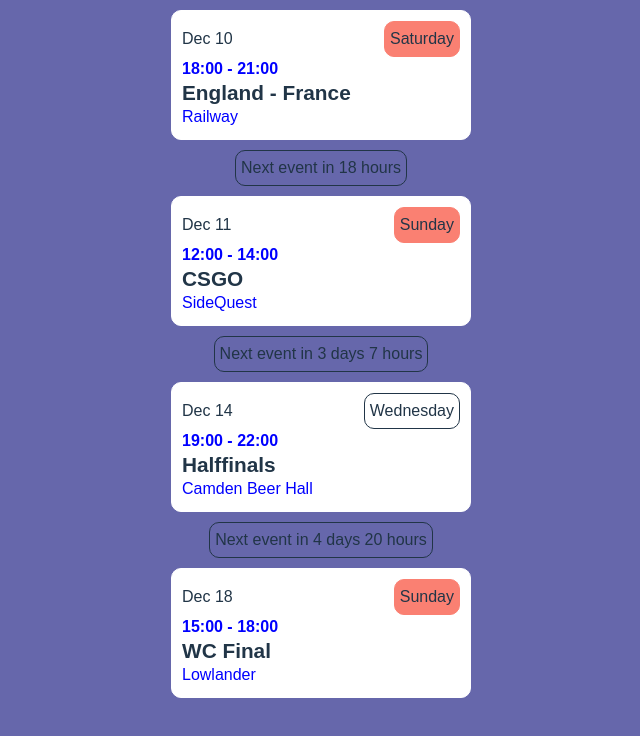
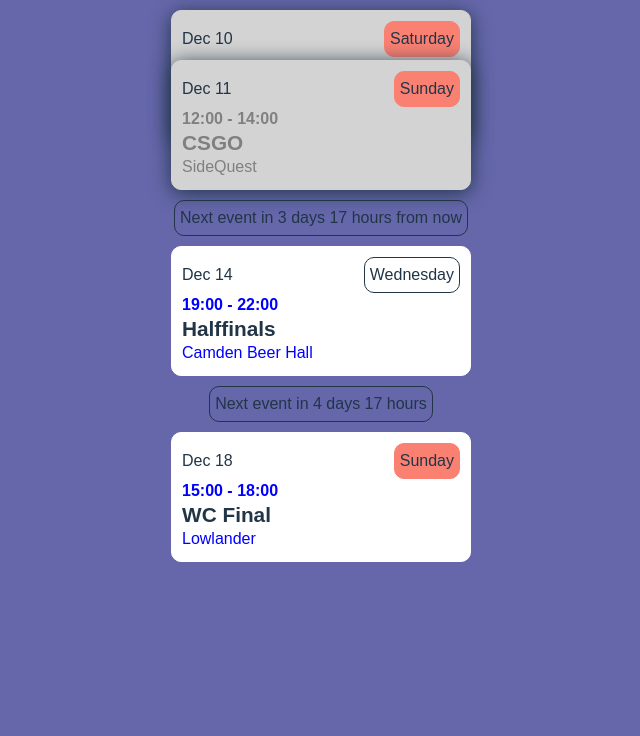
Before and after one commit to rbsx/sharedcalendar, a React (Vite) app: page / in a window 1280 px wide. Shown: the top 736 px of the page, without its empty margins (319-959 px from the left). Built offline with nearby package versions, Linux system fonts and the light colour scheme.

Commit message:
Calculate events from current date

```diff
--- a/src/App.css
+++ b/src/App.css
@@ -26,6 +26,22 @@ body {
   margin: 10px;
   box-sizing: border-box;
   align-items: flex-start;
+}
+
+.date.past {
+  background-color: lightgray;
+  border-color: lightgray;
+  box-shadow: 0px 3px 20px 0px;
+}
+
+.past .name,
+.past .time,
+.past .place a {
+  color: gray;
+}
+
+.past + .past {
+  margin-top: -90px;
 }
 
 .date main {
--- a/src/App.tsx
+++ b/src/App.tsx
@@ -1,5 +1,5 @@
 import './App.css';
-import { data, TEvent } from './data/calendar';
+import { getEvents, TEvent } from './data/calendar';
 
 enum days {
   Saturday = 'Saturday',
@@ -36,23 +36,32 @@ const makeMinutes = (minutes: number) => {
 };
 
 const getDaysDiff = (eventBefore: TEvent, eventAfter?: TEvent) => {
+  let calculateTimeFrome = eventBefore.endTime;
+  let fromNow = false;
+
   if (!eventAfter) return null;
+  if (eventAfter.isPast && eventBefore.isPast) return null;
+  if (eventBefore.isPast && !eventAfter.isPast) {
+    calculateTimeFrome = new Date();
+    fromNow = true;
+  }
 
   // @ts-ignore
-  const numdiff = eventAfter.startTime - eventBefore.startTime;
-  const numdiffHours = numdiff / 1000 / 60 / 60;
+  const numdiff = eventAfter.startTime - calculateTimeFrome;
+  const numdiffHours = Math.round(numdiff / 1000 / 60 / 60);
   const hoursWODays = numdiffHours % 24;
 
   if (numdiffHours > 23) {
     return `${Math.round(numdiffHours / 24)} days ${
       hoursWODays > 0 ? hoursWODays + ' hours' : ''
-    }`;
+    } ${fromNow ? 'from now' : ''}`;
   }
 
-  return `${hoursWODays} hours`;
+  return `${hoursWODays} hours ${fromNow ? 'from now' : ''}`;
 };
 
 export default function App() {
+  const data = getEvents();
   return (
     <div className="app">
       {data.map((event, index) => {
@@ -61,7 +70,7 @@ export default function App() {
         const isWeekend = weekday in days ? true : false;
         return (
           <>
-            <section className="date">
+            <section className={`date ${event.isPast ? 'past' : ''}`}>
               <header>
                 {monthMap[event.startTime.getMonth()]}
                 &nbsp;
--- a/src/data/calendar.ts
+++ b/src/data/calendar.ts
@@ -2,6 +2,7 @@ export type TEvent = {
   id: string;
   startTime: Date;
   endTime: Date;
+  isPast?: boolean;
   name: string;
   place: {
     name: string;
@@ -9,7 +10,8 @@ export type TEvent = {
   };
 };
 
-export const data: TEvent[] = [
+export const getEvents: () => TEvent[] = () =>
+  [
     {
       id: crypto.randomUUID(),
       startTime: new Date('12-10-2022 18:00'),
@@ -50,4 +52,7 @@ export const data: TEvent[] = [
         link: 'hhttps://goo.gl/maps/GQDcB5JR2CU7Tp6u8',
       },
     },
-];
+  ].map((event) => {
+    const today = new Date();
+    return { ...event, isPast: event.endTime < today };
+  });
```
Lines whose indentation alone changed are shown as unchanged.
